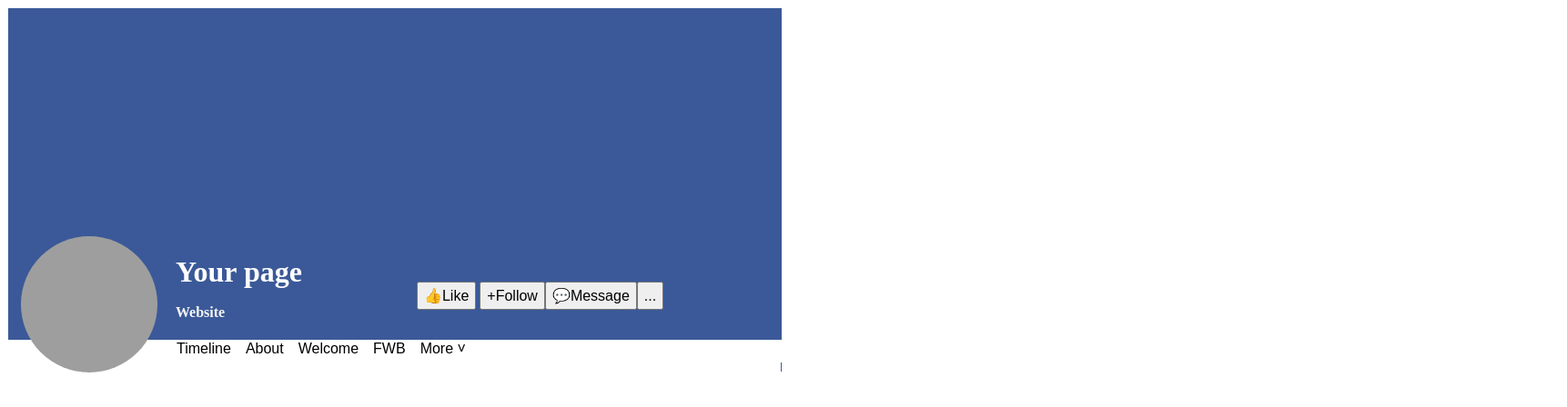
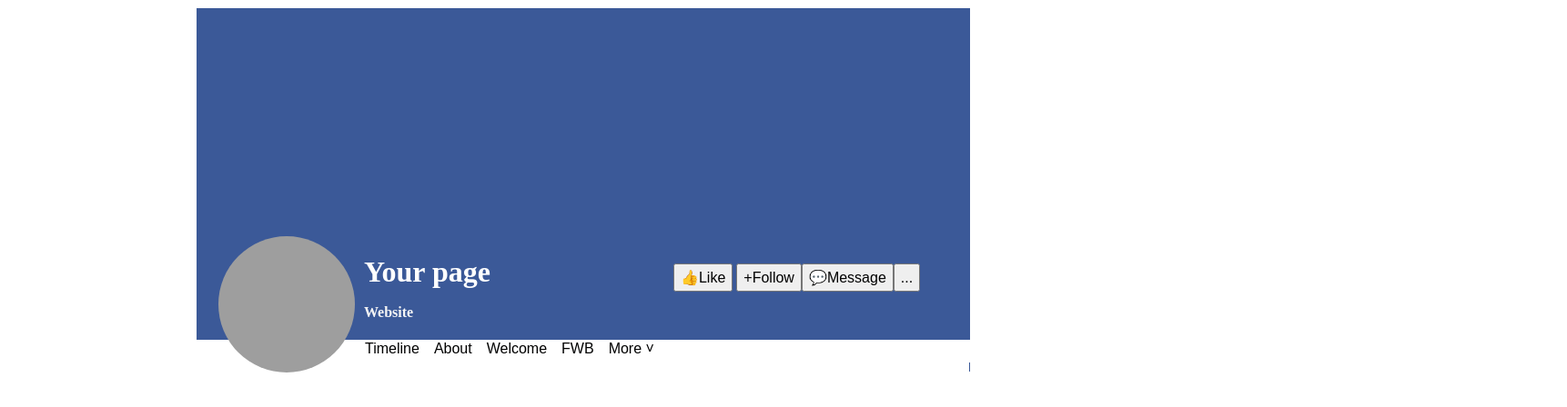
Before and after one commit to mikeprovo/fb-header-assesment, a plain HTML site: page index.html in a window 1280 px wide. Shown: the whole page at 91% size, 1722 px wide, since content can reach past the window. Drawn offline with Linux system fonts and the light colour scheme; grey boxes are pictures that could not be loaded.

Commit message:
fixed the centering issue

```diff
--- a/styles.css
+++ b/styles.css
@@ -1,5 +1,11 @@
 * {
     box-sizing: border-box;
+    margin-left: auto;
+    margin-right: auto;
+}
+
+body {
+    width: 850px;
 }
 
 .header .header-background {
@@ -31,7 +37,7 @@
     border-radius: 50%;
     position: relative;
     top: -300px;
-    left: 15px;
+    left: -325px;
     z-index: 3;
 }
 
@@ -41,6 +47,8 @@
     top: -150px;
     left: 175px;
     margin: 10px;
+    z-index: 2;
+    width: 675px;
 }
 
 .header-info h1 {
@@ -79,8 +87,8 @@ nav {
 
 .follow-buttons {
     position: relative;
-    top: -400px;
-    left: 450px;
+    top: -420px;
+    left: 525px;
     z-index: 4;
     height: 25px;
 }
@@ -98,4 +106,5 @@ nav {
 .header {
     width: 850px;
     border: 1px solid white;
+    z-index: 2;
 }
```
